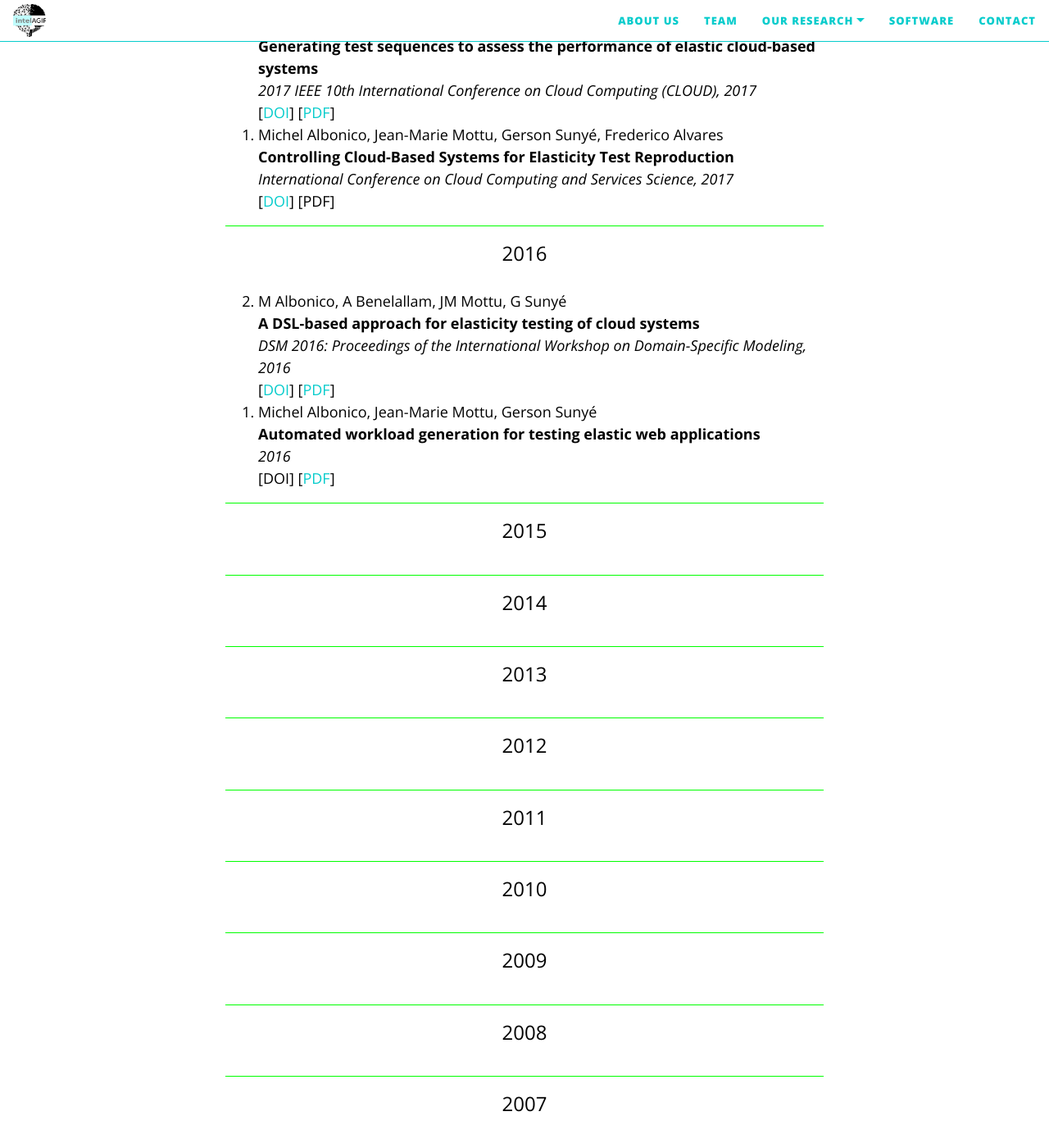
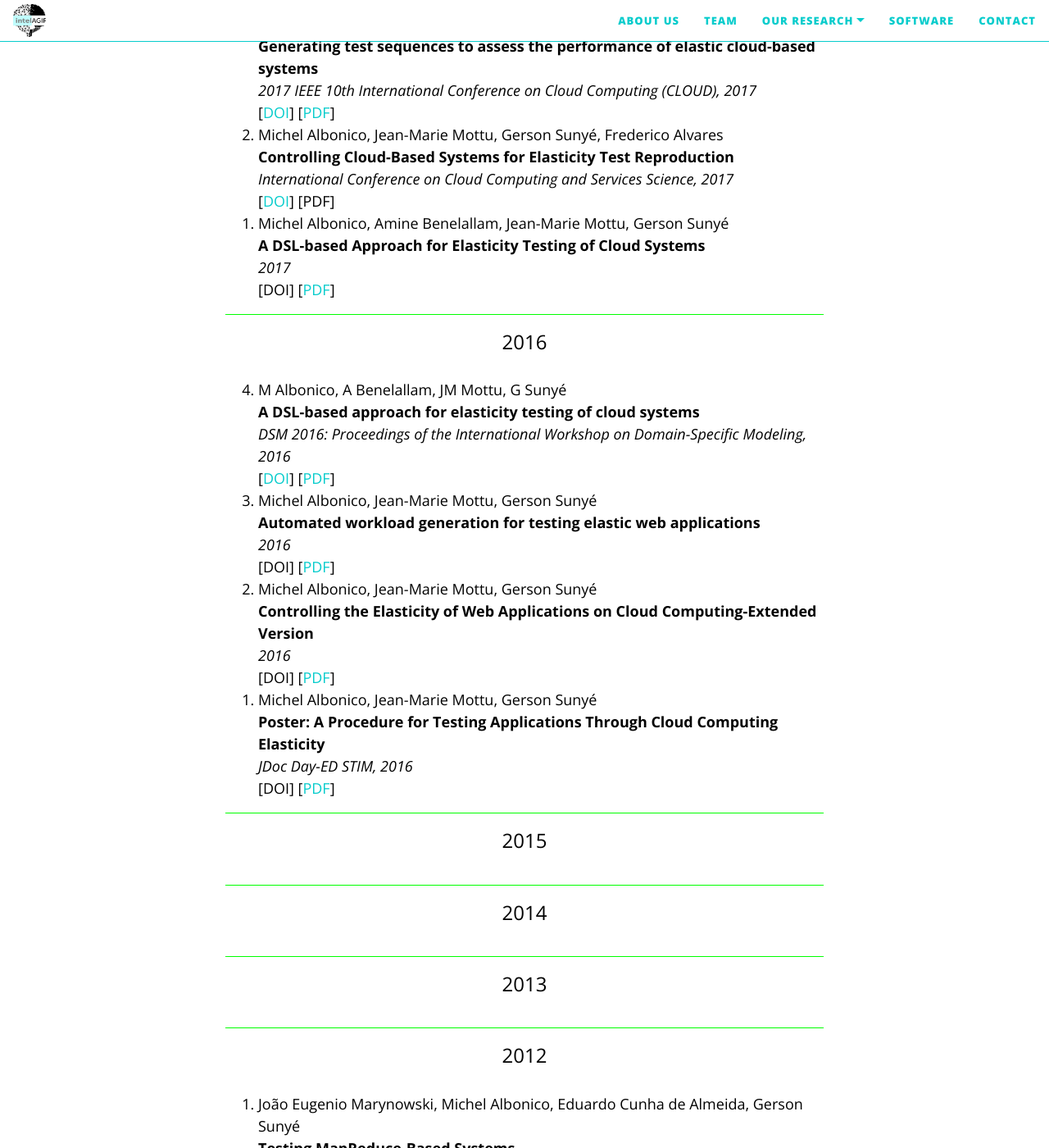
Before and after one commit to IntelAgir-Research-Group/intelagir-research-group.github.io, a Jekyll site: the page built from pages/publications.md, in a window 1280 px wide and 1400 px high, scrolled down 1781 px. Shown: the whole window at 82% size. Built offline with Jekyll 4.4.1, drawn with Linux system fonts in a browser that asks for light colours; nearby versions of some CDN libraries; some of the changed text lies outside the part shown.

Commit message:
Update publications.md

```diff
--- a/pages/publications.md
+++ b/pages/publications.md
@@ -82,6 +82,14 @@ publications:
     year: 2017
     type: conference
 
+  - title: "A DSL-based Approach for Elasticity Testing of Cloud Systems"
+    authors: Michel Albonico, Amine Benelallam, Jean-Marie Mottu, Gerson Sunyé
+    venue: ""
+    doi: #
+    url: https://www.archives-ouvertes.fr/hal-01437137/document
+    year: 2017
+    type: conference
+
   - title: "A DSL-based approach for elasticity testing of cloud systems"
     authors: M Albonico, A Benelallam, JM Mottu, G Sunyé
     venue: "DSM 2016: Proceedings of the International Workshop on Domain-Specific Modeling"
@@ -93,14 +101,34 @@ publications:
   - title: "Automated workload generation for testing elastic web applications"
     authors: Michel Albonico, Jean-Marie Mottu, Gerson Sunyé
     venue: ""
-    doi:
+    doi: #
     url: https://hal.archives-ouvertes.fr/hal-01317723/document
     year: 2016
     type: conference
 
+  - title: "Controlling the Elasticity of Web Applications on Cloud Computing-Extended Version"
+    authors: Michel Albonico, Jean-Marie Mottu, Gerson Sunyé
+    venue: ""
+    doi: #
+    url: https://hal.archives-ouvertes.fr/hal-01317715/document
+    year: 2016
+    type: conference
 
+  - title: "Poster: A Procedure for Testing Applications Through Cloud Computing Elasticity"
+    authors: Michel Albonico, Jean-Marie Mottu, Gerson Sunyé
+    venue: "JDoc Day-ED STIM"
+    doi: #
+    url: http://hal.univ-nantes.fr/hal-01317543v1
+    year: 2016
+    type: conference
 
-
+  - title: "Testing MapReduce-Based Systems"
+    authors: João Eugenio Marynowski, Michel Albonico, Eduardo Cunha de Almeida, Gerson Sunyé
+    venue: ""
+    doi: #
+    url: https://arxiv.org/pdf/1209.6580.pdf
+    year: 2012
+    type: conference
 
 ---
 
```
